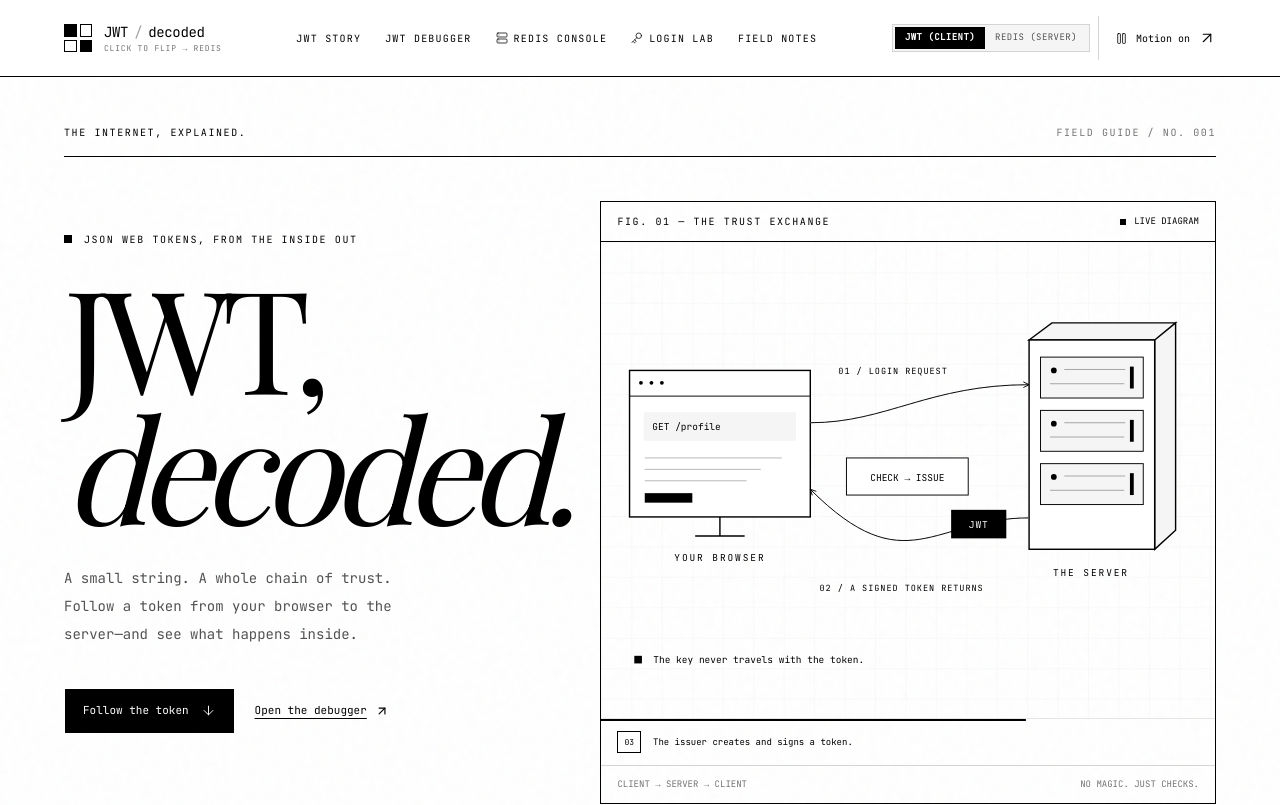
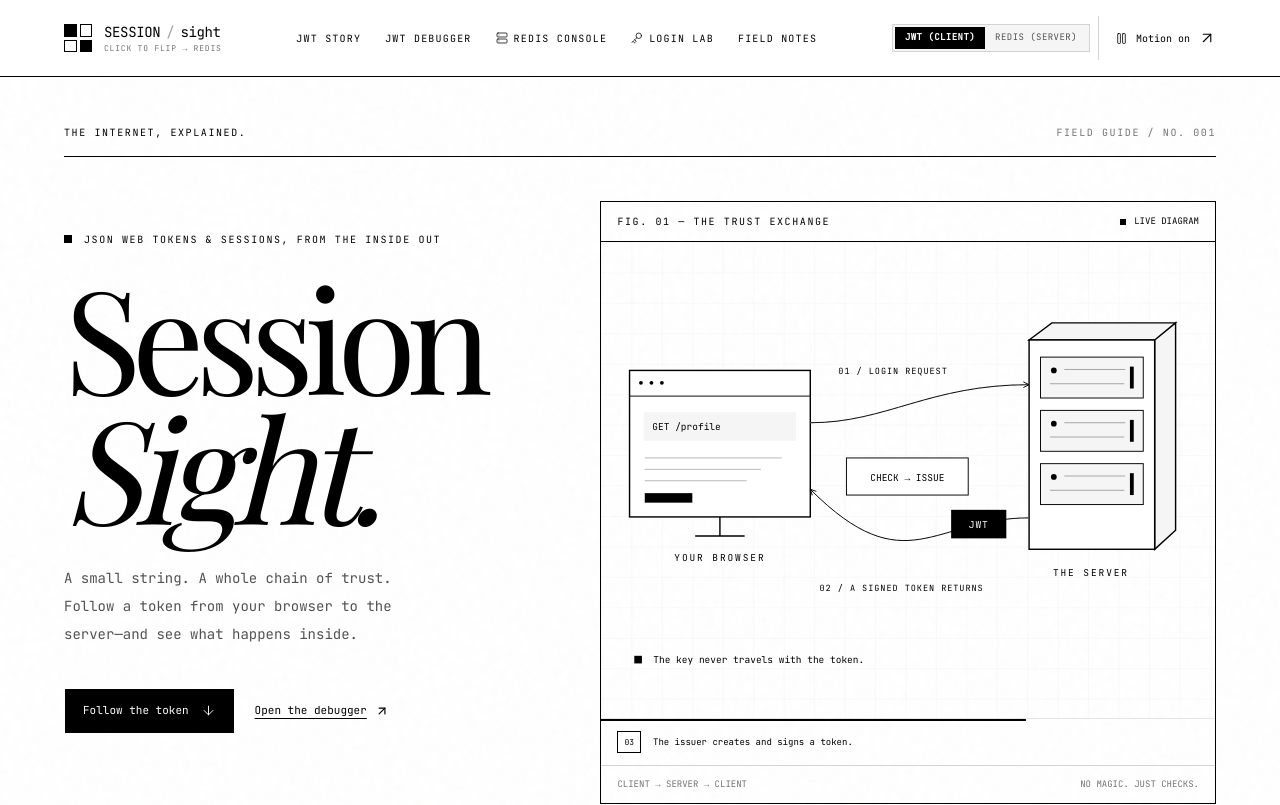
Before and after one commit to divi912/Velocity-Hackathon-GDNU-JWT, a React (Vite) app: page / in a window 1280 px wide. Shown: the top 805 px of the page. Built offline with nearby package versions, Linux system fonts and the light colour scheme.

Commit message:
feat: rebrand to Session Sight and update GitHub repo links for Velocity-Hackathon-GDNU-SessionSight

```diff
--- a/index.html
+++ b/index.html
@@ -5,7 +5,7 @@
     <meta name="viewport" content="width=device-width, initial-scale=1.0" />
     <meta name="theme-color" content="#ffffff" />
     <meta name="description" content="A visual field guide to JSON Web Tokens. Scroll through real signing, follow requests inside the server, and test what makes a token trustworthy." />
-    <title>JWT, decoded. — An interactive field guide</title>
+    <title>Session Sight — An interactive field guide</title>
     <link rel="icon" type="image/svg+xml" href="/favicon.svg" />
   </head>
   <body>
--- a/src/App.tsx
+++ b/src/App.tsx
@@ -7,14 +7,29 @@ import { DebuggerPage } from './components/DebuggerPage';
 import { SessionsPage } from './components/sessions/SessionsPage';
 import { LoginPage } from './components/LoginPage';
 
-const REPO_BASE = '/Velocity-Hackathon-GDNU-JWT';
+const REPO_BASES = [
+  '/Velocity-Hackathon-GDNU-SessionSight',
+  '/Velocity-Hackathon-GDNU-JWT',
+];
 
 function getCleanPath(pathname: string): string {
   let path = pathname.replace(/\/$/, '') || '/';
-  if (path.toLowerCase().startsWith(REPO_BASE.toLowerCase())) {
-    path = path.slice(REPO_BASE.length) || '/';
+  for (const base of REPO_BASES) {
+    if (path.toLowerCase().startsWith(base.toLowerCase())) {
+      path = path.slice(base.length) || '/';
+      break;
+    }
   }
   return path.replace(/\/$/, '') || '/';
+}
+
+function getActiveRepoBase(pathname: string): string {
+  for (const base of REPO_BASES) {
+    if (pathname.toLowerCase().startsWith(base.toLowerCase())) {
+      return base;
+    }
+  }
+  return '/Velocity-Hackathon-GDNU-SessionSight';
 }
 
 export default function App() {
@@ -27,8 +42,9 @@ export default function App() {
   });
 
   const navigate = (path: string) => {
-    const isGhPages = window.location.pathname.toLowerCase().startsWith(REPO_BASE.toLowerCase());
-    const targetUrl = isGhPages ? `${REPO_BASE}${path === '/' ? '' : path}` : path;
+    const isGhPages = REPO_BASES.some(base => window.location.pathname.toLowerCase().startsWith(base.toLowerCase()));
+    const activeBase = getActiveRepoBase(window.location.pathname);
+    const targetUrl = isGhPages ? `${activeBase}${path === '/' ? '' : path}` : path;
     window.history.pushState({}, '', targetUrl || '/');
     setCurrentPath(path.replace(/\/$/, '') || '/');
     window.scrollTo({ top: 0, behavior: motionEnabled ? 'smooth' : 'auto' });
--- a/src/components/Navigation.tsx
+++ b/src/components/Navigation.tsx
@@ -92,10 +92,10 @@ export function Navigation({
           <a
             href={targetLogoPath}
             onClick={e => handleLinkClick(e, targetLogoPath)}
-            aria-label={isRedis ? 'Switch to JWT (Client side)' : 'Switch to Redis (Server side)'}
+            aria-label={isRedis ? 'Switch to Session Sight (Client side)' : 'Switch to Redis (Server side)'}
             title={
               isRedis
-                ? 'Click to transition to JWT Decoded (Client-side proof)'
+                ? 'Click to transition to Session Sight (Client-side proof)'
                 : 'Click to transition to Redis Sessions (Server-side state)'
             }
             className="flex min-h-11 items-center gap-3 group"
@@ -127,7 +127,7 @@ export function Navigation({
                   </>
                 ) : (
                   <>
-                    JWT<span className="mx-1.5 text-neutral-400">/</span>decoded
+                    SESSION<span className="mx-1.5 text-neutral-400">/</span>sight
                   </>
                 )}
               </span>
@@ -138,7 +138,7 @@ export function Navigation({
                     : 'text-neutral-500 group-hover:text-black'
                 }`}
               >
-                {isRedis ? 'Click to flip → JWT' : 'Click to flip → Redis'}
+                {isRedis ? 'Click to flip → Session Sight' : 'Click to flip → Redis'}
               </span>
             </div>
           </a>
@@ -247,7 +247,7 @@ export function Navigation({
             </button>
 
             <a
-              href="https://github.com/divi912/Velocity-Hackathon-GDNU-JWT"
+              href="https://github.com/divi912/Velocity-Hackathon-GDNU-SessionSight"
               target="_blank"
               rel="noreferrer"
               aria-label="View source on GitHub"
--- a/src/components/Story.tsx
+++ b/src/components/Story.tsx
@@ -15,8 +15,8 @@ export function Hero({ motionEnabled }: { motionEnabled: boolean }) {
       </div>
       <div className="grid items-center gap-10 lg:grid-cols-[.92fr_1.08fr] lg:gap-3">
         <div className="relative pb-3 lg:pb-10">
-          <motion.p initial={motionEnabled ? { opacity: 0, y: 12 } : false} animate={{ opacity: 1, y: 0 }} transition={{ duration: .7 }} className="section-label mb-6 flex items-center gap-3"><span className="inline-block size-2 bg-black" />JSON WEB TOKENS, FROM THE INSIDE OUT</motion.p>
-          <h1 id="hero-title" className="font-display text-[clamp(86px,11.2vw,172px)] leading-[.91] font-normal tracking-[-.065em]">JWT,<br /><span className="italic">decoded.</span></h1>
+          <motion.p initial={motionEnabled ? { opacity: 0, y: 12 } : false} animate={{ opacity: 1, y: 0 }} transition={{ duration: .7 }} className="section-label mb-6 flex items-center gap-3"><span className="inline-block size-2 bg-black" />JSON WEB TOKENS &amp; SESSIONS, FROM THE INSIDE OUT</motion.p>
+          <h1 id="hero-title" className="font-display text-[clamp(86px,11.2vw,172px)] leading-[.91] font-normal tracking-[-.065em]">Session<br /><span className="italic">Sight.</span></h1>
           <p className="mt-8 max-w-[370px] text-[13px] leading-7 text-neutral-600 md:text-sm">A small string. A whole chain of trust.<br />Follow a token from your browser to the server—and see what happens inside.</p>
           <div className="mt-8 flex flex-wrap items-center gap-5 lg:mt-10">
             <a href="#the-journey" className="button-base bg-black text-white hover:bg-white hover:text-black">Follow the token <ArrowDown size={15} strokeWidth={1.5} /></a>
--- a/vite.config.ts
+++ b/vite.config.ts
@@ -3,7 +3,7 @@ import react from '@vitejs/plugin-react';
 import tailwindcss from '@tailwindcss/vite';
 
 export default defineConfig({
-  base: process.env.VITE_BASE || '/Velocity-Hackathon-GDNU-JWT/',
+  base: process.env.VITE_BASE || '/Velocity-Hackathon-GDNU-SessionSight/',
   plugins: [react(), tailwindcss()],
   build: {
     rolldownOptions: {
```
Also changed, not shown: 1 other file (tests, documents, lock files or other folders).
